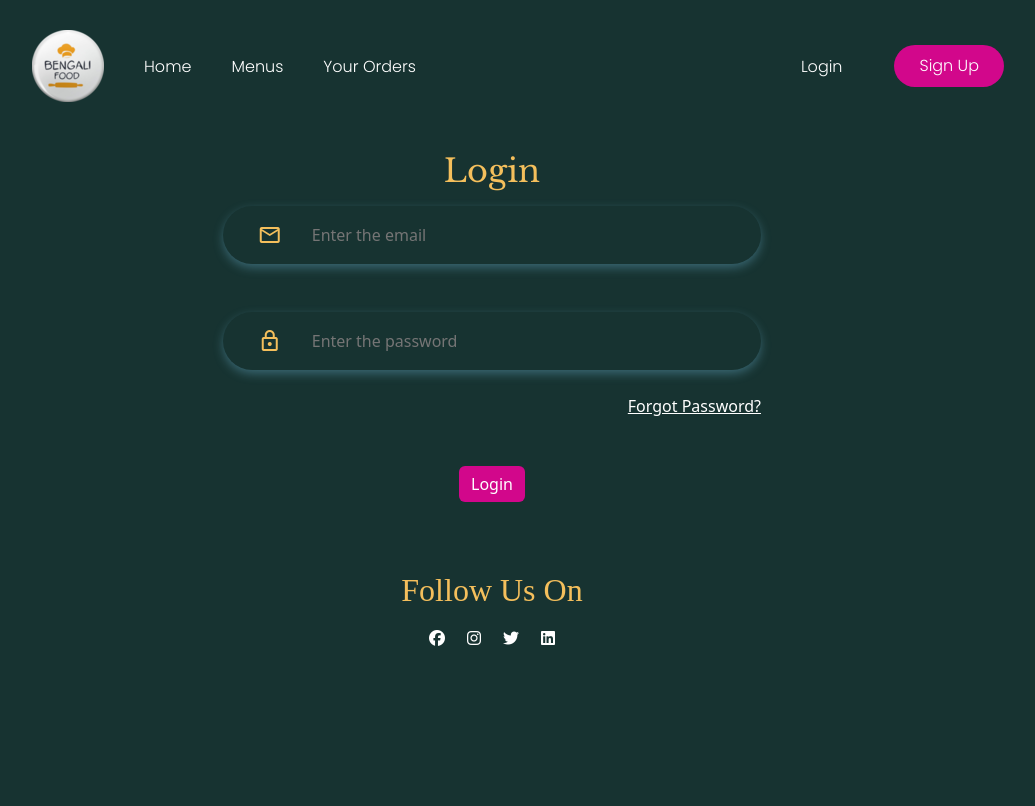
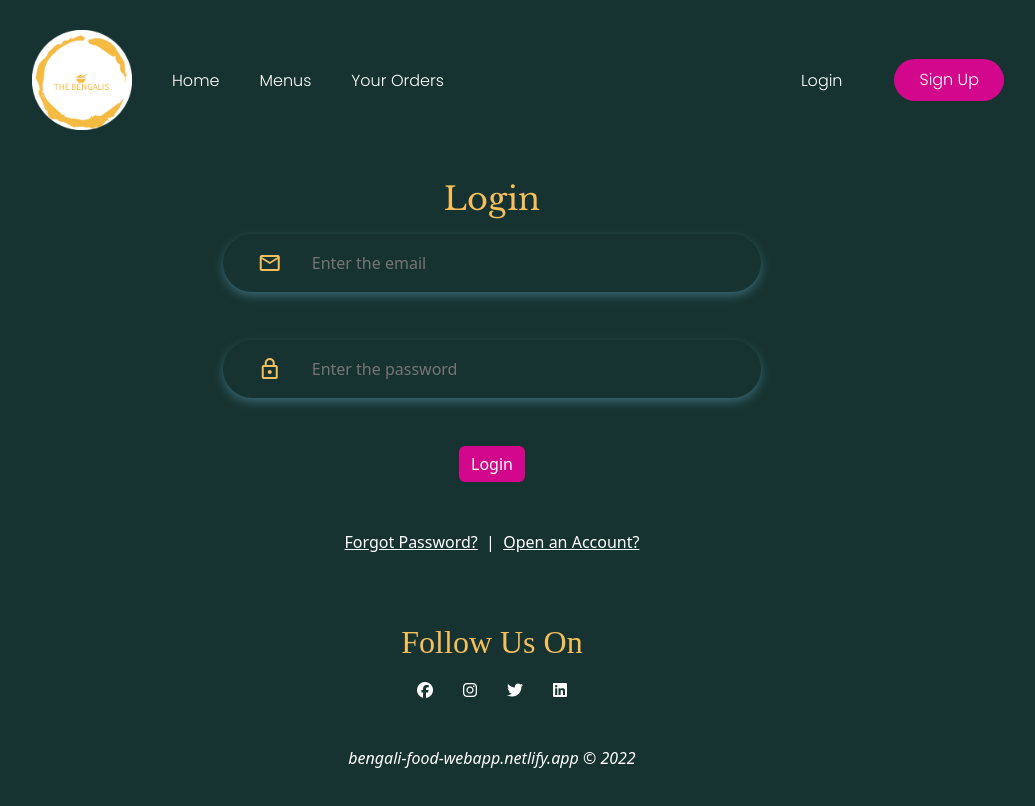
Before and after one commit to SoumyajeetDas/Food-Order-React, a React (Create React App) app: page /login in a window 1280 px wide. Shown: the top 806 px of the page, without its empty margins (148-1183 px from the left). Built offline with nearby package versions, Linux system fonts and the light colour scheme; no server answers; a web font is replaced by a local one.

Commit message:
Made UI changes

```diff
--- a/src/components/UI/Credential/Login.js
+++ b/src/components/UI/Credential/Login.js
@@ -166,23 +166,28 @@ export default function Login() {
                                 </motion.div>
 
 
-                                {/* Forgot Password */}
-                                <div className="mb-5 ms-auto d-flex justify-content-end">
-                                    <Link to="/forgotPassword" className="text-white">Forgot Password?</Link>
-                                </div>
-
-
-
                                 <motion.div
                                     whileHover={{ scale: 1.1 }}
                                     whileTap={{ scale: 0.9 }}
-                                    id="btn">
+                                    id="btn" className="mt-5">
                                     <Button className="m-auto" id="login-button" type="submit">
                                         Login
                                     </Button>
                                 </motion.div>
 
                             </Form>
+
+
+                            <div className="mt-5 ms-auto d-flex justify-content-center">
+
+                                {/* Forgot Password */}
+                                <Link to="/forgotPassword" className="text-white">Forgot Password?</Link>
+
+                                <span className="text-white"> &nbsp; | &nbsp;</span>
+
+                                {/* Sign Up */}
+                                <Link to="/register" className="text-white">Open an Account?</Link>
+                            </div>
                         </Col>
                     </Row>
                 </Container>
--- a/src/components/UI/Home/Content/Content.js
+++ b/src/components/UI/Home/Content/Content.js
@@ -36,7 +36,7 @@ export default function Content() {
                         <div>
                             <p id="intro1" className="text-white mb-4">The Health you want is here :)</p>
 
-                            <p id="intro2"><b>Bengali Food</b></p>
+                            <p id="intro2"><b>The Bengalis</b></p>
 
                             <p className="text-white text-center">Bring the quality living experience to today's urban customers</p>
 
--- a/src/components/UI/Home/Footer/Footer.js
+++ b/src/components/UI/Home/Footer/Footer.js
@@ -10,14 +10,12 @@ export default function Footer() {
         <div>
             <Container className="my-5">
                 <Row>
-
-
                     <Col sm={12} className="text-center mx-auto">
                         <p id="follow-us">Follow Us On</p>
                     </Col>
 
-
-                    <div style={{width:"150px"}} className="text-center mx-auto">
+                    <Col>
+                        <div style={{ width: "150px" }} className="text-center mx-auto">
                             <div id="footer">
                                 <motion.i
                                     whileHover={{ scale: 2.1 }}
@@ -37,8 +35,14 @@ export default function Footer() {
                                     className="fab fa-linkedin text-white"></motion.i>
                             </div>
                         </div>
+                    </Col>
 
+                </Row>
 
+                <Row >
+                    <Col className="text-center text-white mt-5">
+                        <i>bengali-food-webapp.netlify.app © 2022</i>
+                    </Col>
                 </Row>
             </Container>
         </div>
--- a/src/components/UI/Home/Header/Header.js
+++ b/src/components/UI/Home/Header/Header.js
@@ -53,7 +53,7 @@ export default function Header(props) {
 
 
           <li>
-            <img src="icon.png" alt="...Loading"></img>
+            <img src="icon.png" height="100" width="100" alt="...Loading"></img>
           </li>
 
 
--- a/src/components/UI/MenuBar/Menu.js
+++ b/src/components/UI/MenuBar/Menu.js
@@ -79,8 +79,8 @@ export default function Menu(props) {
             {/* Header of Menubar conatining Image and the cross button */}
             <div id="cross" >
                 <div>
-                    <img src="icon.png" alt="Loading..." height="30" width="30"></img>
-                    <p>Bengali Food</p>
+                    <img src="icon.png" alt="Loading..." height="50" width="50"></img>
+                    <p className="mt-1">The Bengalis</p>
                 </div>
 
                 <span className="material-symbols-rounded" onClick={() => props.show()}>
```
Also changed, not shown: public/icon.png, 1 other file (tests, documents, lock files or other folders). Lines whose indentation alone changed are shown as unchanged.
